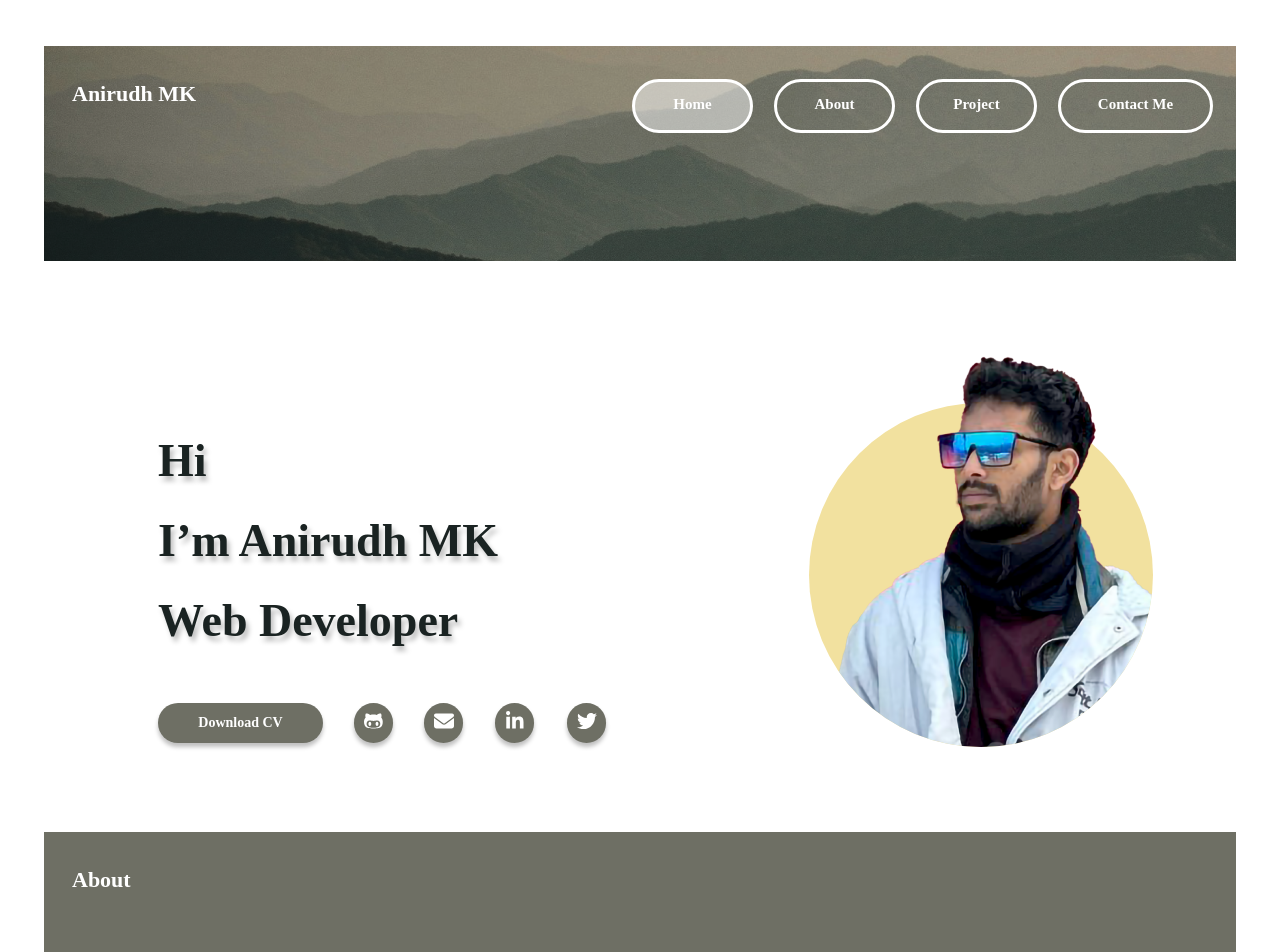
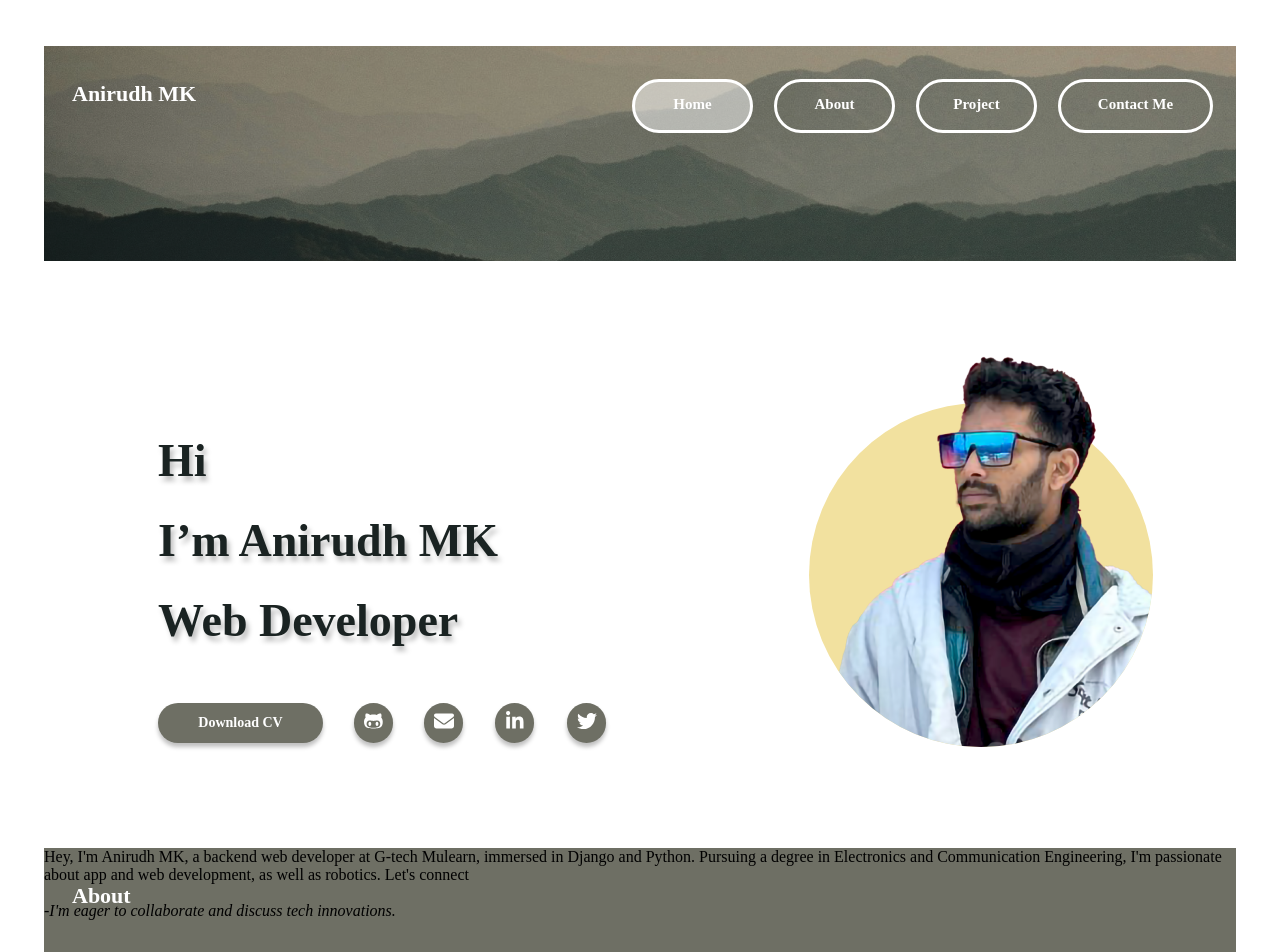
Before and after one commit to anirudh-mk/portfolio, a React (Vite) app: page / in a window 1280 px wide. Shown: the top 952 px of the page. Built offline with nearby package versions, Linux system fonts and the light colour scheme.

Commit message:
feat(app/app.jsx)about text added

```diff
--- a/src/App/App.jsx
+++ b/src/App/App.jsx
@@ -54,6 +54,16 @@ function App() {
           image_background_top={140}
           image_container_top={120}
         />
+        <div className='about-text'>
+          <p>
+            Hey, I'm Anirudh MK, a backend web developer at G-tech Mulearn,
+            immersed in Django and Python. Pursuing a degree in Electronics and Communication Engineering,
+            I'm passionate about app and web development, as well as robotics. Let's connect
+            <br/>
+            <br/>
+            <i>-I'm eager to collaborate and discuss tech innovations.</i>
+          </p>
+        </div>
       </div>
     </div>
   )
```
